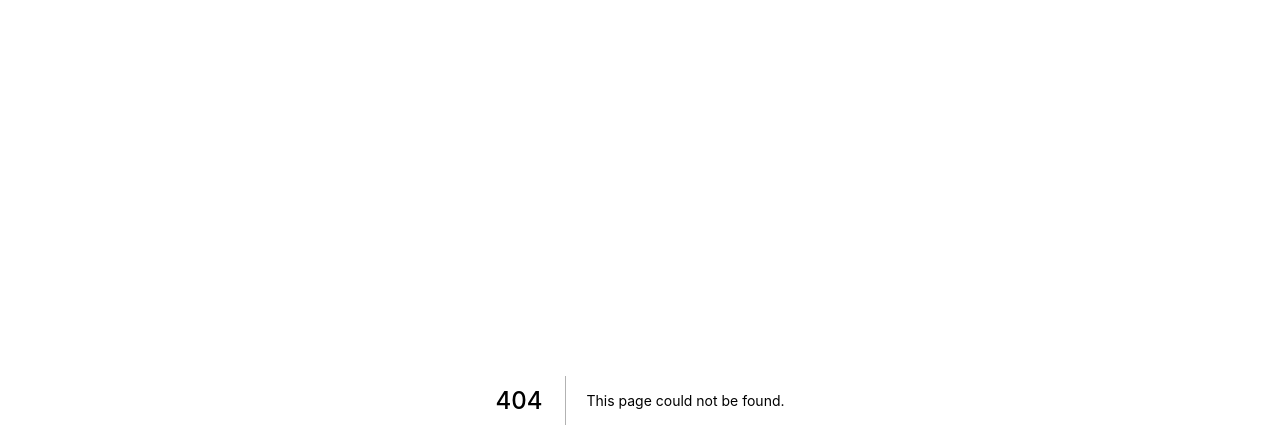
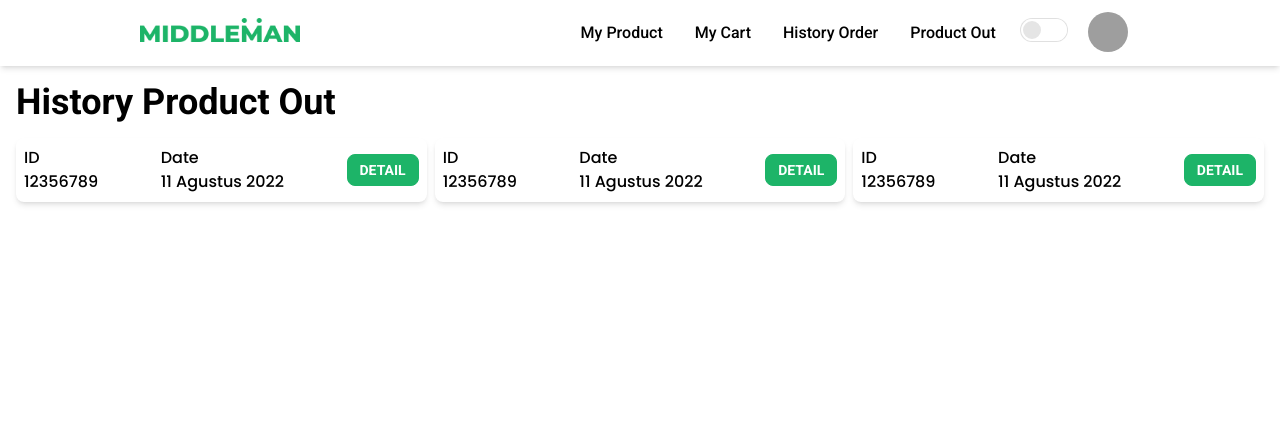
Before and after one commit to mirzavic4869/middleman, a Next.js app: page /history-product-out in a window 1280 px wide. Before the commit this address had no page. Shown: the top 448 px of the page. Built offline with nearby package versions, Linux system fonts and the light colour scheme; grey boxes are pictures that could not be loaded.

Commit message:
create history product out

```diff
--- /dev/null
+++ b/components/CardHistoryProductOut.jsx
@@ -0,0 +1,21 @@
+import React from "react";
+
+export default function CardHistoryProductOut() {
+  return (
+    <>
+      <div className="flex items-center justify-between bg-white shadow-md p-2 text-black font-Poppins rounded-lg">
+        <div className="flex-col">
+          <div>ID</div>
+          <div>12356789</div>
+        </div>
+        <div className="flex-col">
+          <div>Date</div>
+          <div>11 Agustus 2022</div>
+        </div>
+        <label htmlFor="modal-add" className="btn btn-sm btn-primary modal-button text-white font-Roboto ">
+          Detail
+        </label>
+      </div>
+    </>
+  );
+}
--- a/components/CardProduct.jsx
+++ b/components/CardProduct.jsx
@@ -1,6 +1,6 @@
 /* eslint-disable @next/next/no-img-element */
 import React from "react";
-import { MdOutlineAddShoppingCart, MdAdd } from "react-icons/md";
+import { MdAdd } from "react-icons/md";
 import Modal from "./Modal";
 
 function CardProduct() {
--- a/components/inputCustom.jsx
+++ b/components/inputCustom.jsx
@@ -7,7 +7,7 @@ export default function InputCustom(props) {
         type={props.type}
         value={props.value}
         placeholder={props.placeholder}
-        class="input input-bordered input-primary text-black input-sm font-Roboto rounded-[20px] my-1 shadow-md shadow-black/40 w-full md:h-10 md:w-72 lg:w-96 lg:input-md"
+        className="input input-bordered input-primary text-black input-sm font-Roboto rounded-[20px] my-1 shadow-md shadow-black/40 w-full md:h-10 md:w-72 lg:w-96 lg:input-md"
       />
     </div>
   );
--- /dev/null
+++ b/pages/history-product-out/index.jsx
@@ -0,0 +1,23 @@
+import React from "react";
+import CardHistoryProductOut from "../../components/CardHistoryProductOut";
+import Navbar from "../../components/Navbar";
+
+function HistoryProductOut() {
+  return (
+    <>
+      <Navbar />
+      <div className="m-4">
+        <div title="Title">
+          <h1 className="text-black font-Roboto font-semibold text-4xl">History Product Out</h1>
+        </div>
+        <div className="grid grid-cols-1 gap-2 lg:grid-cols-3 my-4">
+          <CardHistoryProductOut />
+          <CardHistoryProductOut />
+          <CardHistoryProductOut />
+        </div>
+      </div>
+    </>
+  );
+}
+
+export default HistoryProductOut;
```
